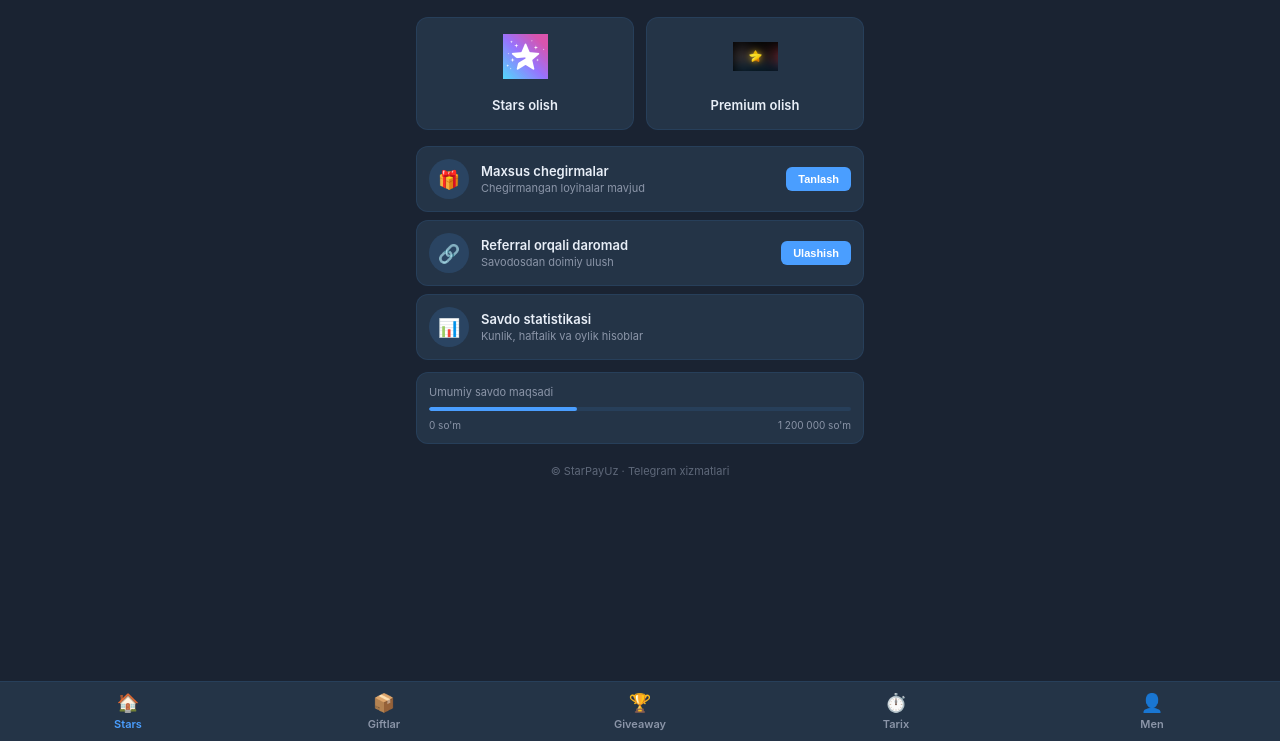
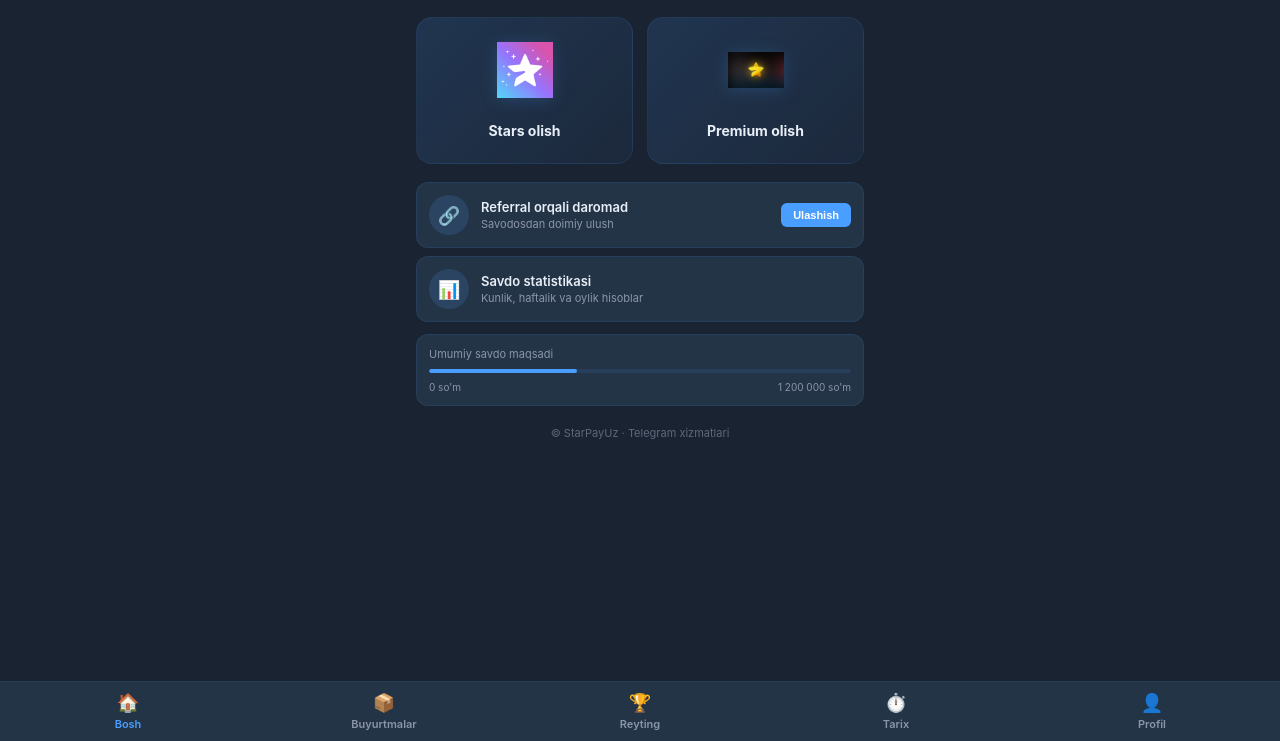
Before and after one commit to Kamron5505/starpayuzbot-web, a website: page webapp/index.html in a window 1280 px wide. Shown: the part 59-800 px from the top of the page. Drawn offline with Linux system fonts and the light colour scheme.

Commit message:
Update UI: larger action buttons, remove gifts section, update footer labels

```diff
--- a/webapp/index.html
+++ b/webapp/index.html
@@ -89,39 +89,63 @@
     .action-grid {
       display: grid;
       grid-template-columns: 1fr 1fr;
-      gap: 12px;
-      margin-bottom: 16px;
+      gap: 14px;
+      margin-bottom: 18px;
     }
 
     .action-card {
-      background: var(--card);
-      border: 1px solid var(--border);
-      border-radius: 12px;
-      padding: 16px 12px;
+      background: linear-gradient(135deg, rgba(74, 158, 255, 0.15), rgba(74, 158, 255, 0.05));
+      border: 1.5px solid var(--border);
+      border-radius: 16px;
+      padding: 24px 16px;
       text-align: center;
       cursor: pointer;
-      transition: all 0.2s;
+      transition: all 0.3s;
+      position: relative;
+      overflow: hidden;
+    }
+
+    .action-card::before {
+      content: '';
+      position: absolute;
+      top: -50%;
+      right: -50%;
+      width: 200%;
+      height: 200%;
+      background: radial-gradient(circle, rgba(74, 158, 255, 0.1) 0%, transparent 70%);
+      opacity: 0;
+      transition: opacity 0.3s;
     }
 
     .action-card:active {
-      transform: scale(0.98);
-      background: rgba(74, 158, 255, 0.1);
+      transform: scale(0.96);
+      background: linear-gradient(135deg, rgba(74, 158, 255, 0.25), rgba(74, 158, 255, 0.1));
+      border-color: var(--accent);
+    }
+
+    .action-card:active::before {
+      opacity: 1;
     }
 
     .action-icon {
-      font-size: 40px;
-      margin-bottom: 8px;
+      font-size: 48px;
+      margin-bottom: 12px;
+      position: relative;
+      z-index: 1;
     }
 
     .action-icon img {
-      width: 45px;
-      height: 45px;
+      width: 56px;
+      height: 56px;
       object-fit: contain;
+      filter: drop-shadow(0 2px 8px rgba(74, 158, 255, 0.2));
     }
 
     .action-label {
-      font-size: 13px;
-      font-weight: 600;
+      font-size: 14px;
+      font-weight: 700;
+      position: relative;
+      z-index: 1;
     }
 
     .list-card {
@@ -412,15 +436,6 @@
         </div>
       </div>
 
-      <div class="list-card" onclick="navigateTo('gifts')">
-        <div class="list-icon">🎁</div>
-        <div class="list-body">
-          <div class="list-title">Maxsus chegirmalar</div>
-          <div class="list-sub">Chegirmangan loyihalar mavjud</div>
-        </div>
-        <button class="pill-btn" onclick="event.stopPropagation()">Tanlash</button>
-      </div>
-
       <div class="list-card" onclick="navigateTo('referral')">
         <div class="list-icon">🔗</div>
         <div class="list-body">
@@ -543,53 +558,6 @@
           <div class="list-sub">Yillik obuna</div>
         </div>
         <div style="font-weight: 600; color: var(--accent);">370,000 so'm</div>
-      </div>
-    </div>
-
-    <!-- ═══ GIFTS VIEW ═══ -->
-    <div id="view-gifts" class="view">
-      <div class="sub-header">
-        <button class="back-btn" onclick="navigateTo('home')">←</button>
-        <div>
-          <div class="sub-title">Maxsus chegirmalar</div>
-          <div class="sub-subtitle">Chegirmangan loyihalar</div>
-        </div>
-      </div>
-
-      <div class="list-card">
-        <div class="list-icon">💝</div>
-        <div class="list-body">
-          <div class="list-title">13 Stars Sovg'a</div>
-          <div class="list-sub">Kichik sovg'a paket</div>
-        </div>
-        <div style="font-weight: 600; color: var(--accent);">3,185 so'm</div>
-      </div>
-
-      <div class="list-card">
-        <div class="list-icon">🎁</div>
-        <div class="list-body">
-          <div class="list-title">21 Stars Sovg'a</div>
-          <div class="list-sub">O'rta sovg'a paket</div>
-        </div>
-        <div style="font-weight: 600; color: var(--accent);">5,145 so'm</div>
-      </div>
-
-      <div class="list-card">
-        <div class="list-icon">🎂</div>
-        <div class="list-body">
-          <div class="list-title">43 Stars Sovg'a</div>
-          <div class="list-sub">Katta sovg'a paket</div>
-        </div>
-        <div style="font-weight: 600; color: var(--accent);">10,535 so'm</div>
-      </div>
-
-      <div class="list-card">
-        <div class="list-icon">💎</div>
-        <div class="list-body">
-          <div class="list-title">85 Stars Sovg'a</div>
-          <div class="list-sub">Eng katta sovg'a paket</div>
-        </div>
-        <div style="font-weight: 600; color: var(--accent);">20,825 so'm</div>
       </div>
     </div>
 
@@ -797,15 +765,15 @@
   <div class="footer-nav">
     <div class="nav-item active" data-page="home" onclick="navigateTo('home')">
       <div class="nav-icon">🏠</div>
-      <div>Stars</div>
+      <div>Bosh</div>
     </div>
     <div class="nav-item" data-page="orders" onclick="navigateTo('orders')">
       <div class="nav-icon">📦</div>
-      <div>Giftlar</div>
+      <div>Buyurtmalar</div>
     </div>
     <div class="nav-item" data-page="leaderboard" onclick="navigateTo('leaderboard')">
       <div class="nav-icon">🏆</div>
-      <div>Giveaway</div>
+      <div>Reyting</div>
     </div>
     <div class="nav-item" data-page="stats" onclick="navigateTo('stats')">
       <div class="nav-icon">⏱️</div>
@@ -813,7 +781,7 @@
     </div>
     <div class="nav-item" data-page="settings" onclick="navigateTo('settings')">
       <div class="nav-icon">👤</div>
-      <div>Men</div>
+      <div>Profil</div>
     </div>
   </div>
 
```
